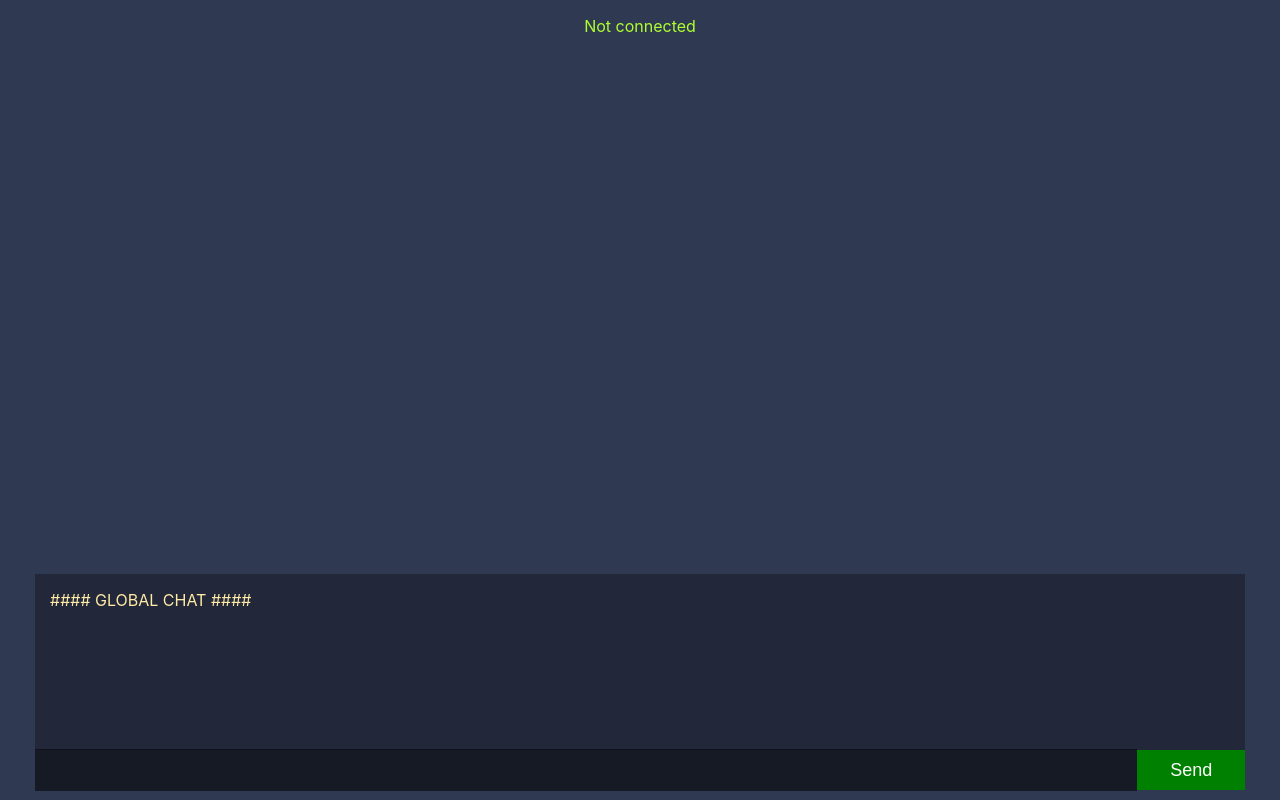
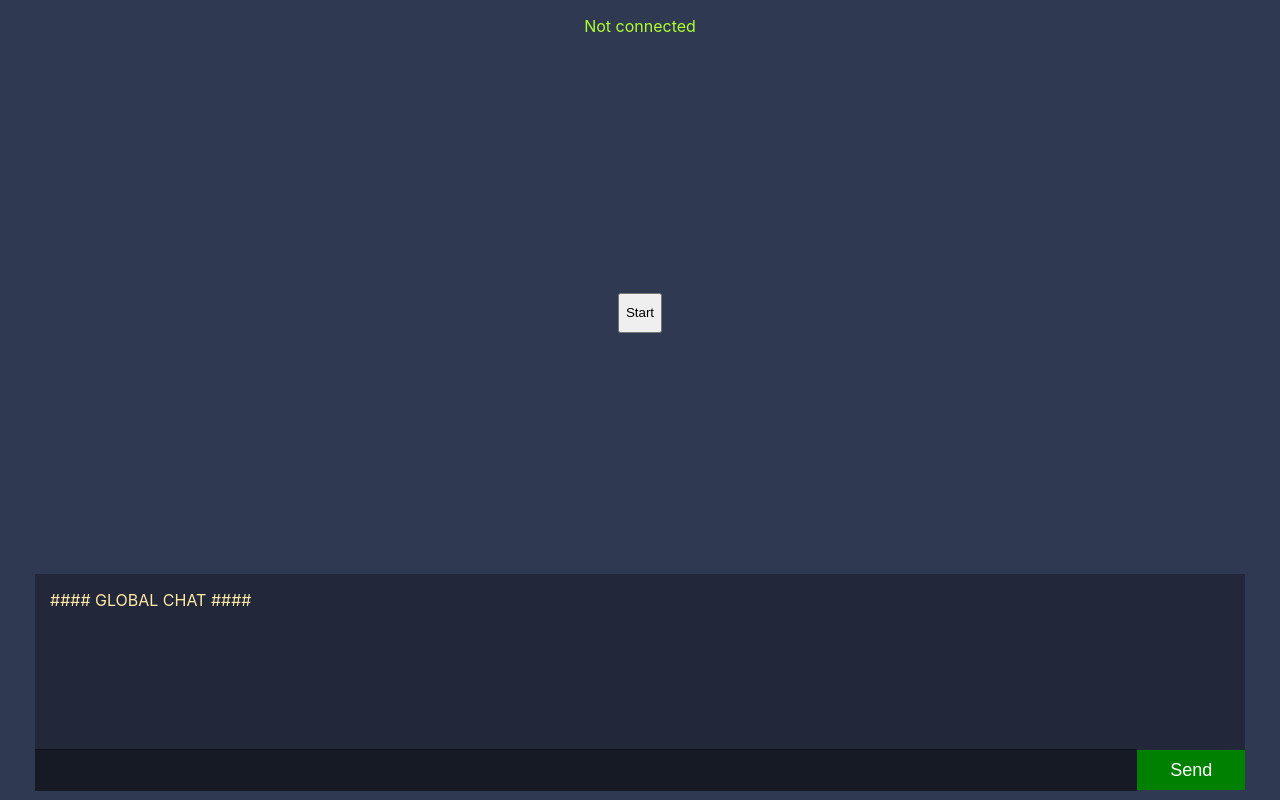
Before and after one commit to kamilzygowski/roshambo, a React (Create React App) app in the folder client/: page / in a window 1280 px wide. Built offline with nearby package versions, Linux system fonts and the light colour scheme; no server answers.

Commit message:
handling messages prefixes

```diff
--- a/client/src/App.css
+++ b/client/src/App.css
@@ -8,6 +8,13 @@
 .main {
   height: 100%;
   clear: both;
+  display: flex;
+  align-items: center;
+  justify-content: center;
+}
+
+.startButton{
+  height: 40px;
 }
 
 .wrapper {
--- a/client/src/App.tsx
+++ b/client/src/App.tsx
@@ -18,11 +18,11 @@ function App() {
       setConnected(true);
     }
     socket.onmessage = (e) => {
-      const datePrefix = new Date()
-      console.log(e.data)
-      setChatMessages(oldArray => [...oldArray, dateFormat(datePrefix, "HH:MM:ss") + ": " + e.data])
-      console.log(chatWrapperRef.current.scrollHeight)
-      //chatWrapperRef.current.scroll(0, chatWrapperRef.current.scrollHeight + 50)
+      if (e.data[0] === 'm'){
+        const datePrefix = new Date()
+        let dataAsString = e.data.toString().substring(1)
+        setChatMessages(oldArray => [...oldArray, dateFormat(datePrefix, "HH:MM") + dataAsString])
+      }
     }
     socket.onclose = () => {
       setConnected(false);
@@ -33,8 +33,12 @@ function App() {
     if (chatInputRef.current.value === "") {
       return
     }
-    socket.send(chatInputRef.current.value)
+    socket.send("m [Name]: " + chatInputRef.current.value)
     chatInputRef.current.value = ""
+  }
+
+  const handleRoomEnter = () => {
+    socket.send("rXD")
   }
 
   const keyDownHandler = (event: React.KeyboardEvent<HTMLInputElement>) => {
@@ -47,7 +51,7 @@ function App() {
     <div className="App" onKeyDown={keyDownHandler}>
       {connected ? <p className='connectionStatus'>Connected</p> : <p className='connectionStatus'>Not connected</p>}
       <div className='main'>
-
+        <button className='startButton' onClick={handleRoomEnter}>Start</button>
       </div>
       <div className='chat'>
         {chatMessages.map((element, index) => {
--- a/client/src/socket.js
+++ b/client/src/socket.js
@@ -1,3 +1,2 @@
 const URL = "ws://localhost:8080";
-
 export const socket = new WebSocket(URL)
```
Also changed, not shown: 2 other files (tests, documents, lock files or other folders).
